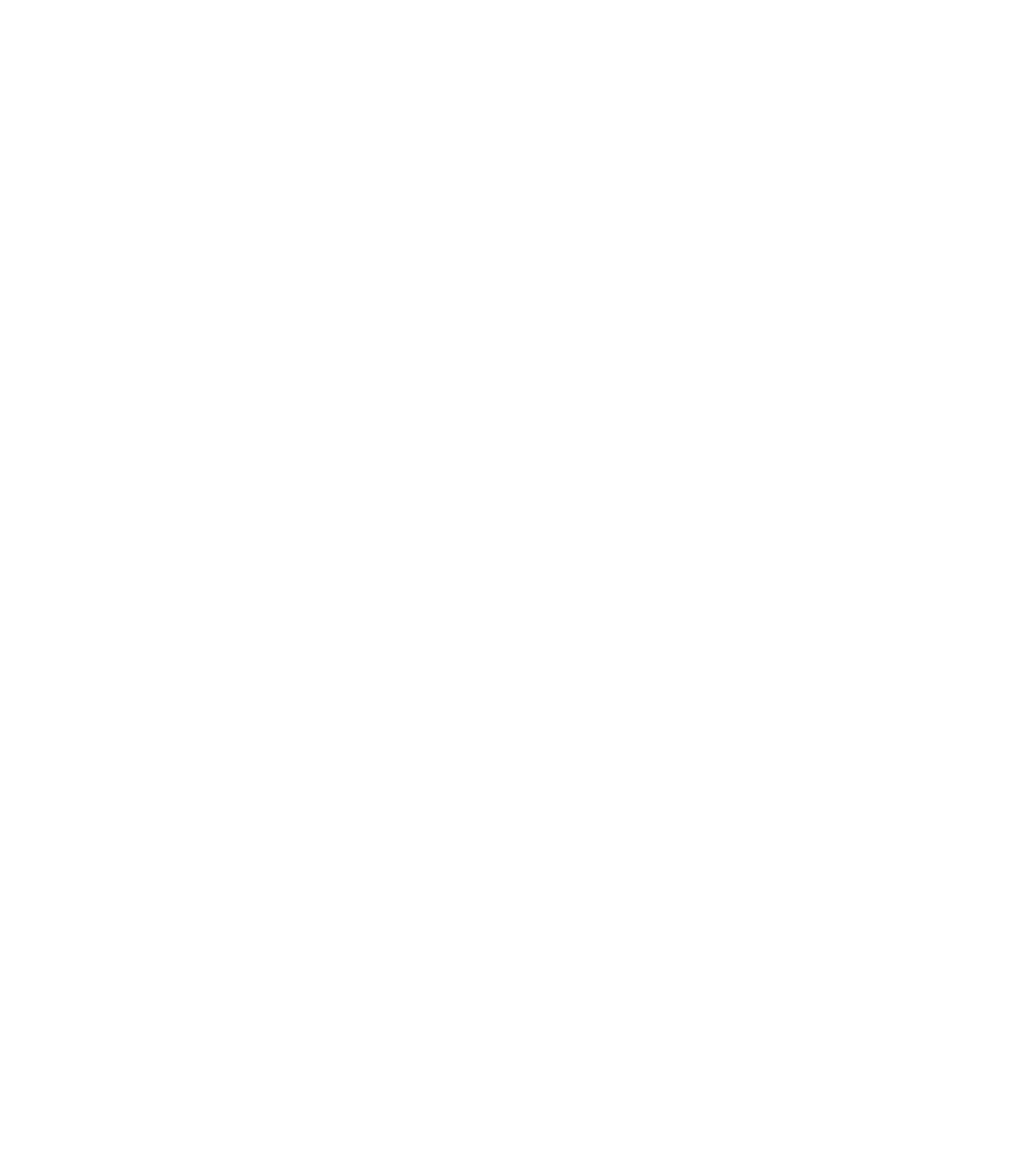
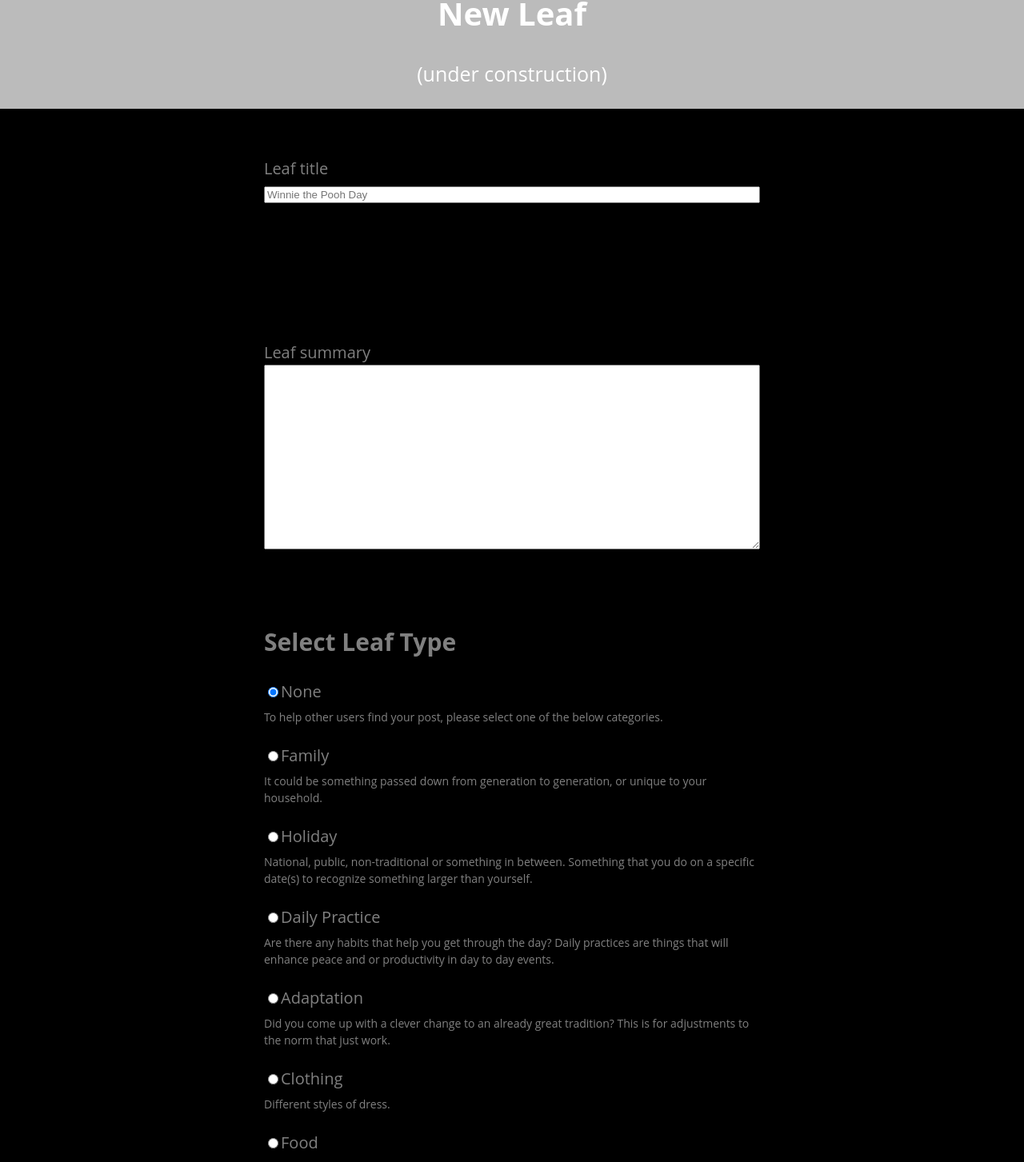
Before and after one commit to RandyWritesCode/new-leaves-app, a React (Create React App) app: page /AddArticle in a window 1280 px wide. Shown: the part 240-1693 px from the top of the page at 80% size. Before the commit the page ends 800 px from the top, so only its background shows below. Built offline with nearby package versions, Linux system fonts and the light colour scheme; no server answers.

Commit message:
changed Post to Articles

```diff
--- a/src/Components/App/App.js
+++ b/src/Components/App/App.js
@@ -6,7 +6,7 @@
 import Search from '../Search/Search';
 import Feed from '../Feed/Feed';
 import Home from '../Home/Home';
-import Post from '../Post/Post';
+import Article from '../Article/Article';
 import Error from '../AppError/AppError';
 import config from '../../config';
 
@@ -19,16 +19,16 @@
       display: '',
 
       store: {
-        posts: []
+        articles: []
       },
 
-      postType: '',
-      postTitle: '',
-      postSummary: '',
+      articleType: '',
+      articleTitle: '',
+      articleSummary: '',
 
 
     }
-    console.log(this.state.store.posts)
+    // console.log(this.state.store.articles)
   };
 
 
@@ -46,75 +46,89 @@
 
   handleSearchSubmit = (event) => {
     event.preventDefault()
-    let display = this.state.store.posts.filter(post => {
+    let display = this.state.store.articles.filter(article => {
       let searchTerm = this.state.searchTerm.toLowerCase()
-      let postValue = post[this.state.searchCategory].toLowerCase()
-      return postValue.includes(searchTerm)
+      let articleValue = article[this.state.searchCategory].toLowerCase()
+      return articleValue.includes(searchTerm)
     })
     this.setState({
       display: display
     })
   };
 
-  handlePostTitleChange = event => {
-    let postTitle = event.target.value
+  handleArticleTitleChange = event => {
+    let articleTitle = event.target.value
     this.setState({
-      postTitle: postTitle
+      articleTitle: articleTitle
     })
-    console.log(this.state.postTitle)
+    // console.log(this.state.articleTitle)
   };
 
-  handlePostSummaryChange = event => {
-    let postSummary = event.target.value
+  handleArticleSummaryChange = event => {
+    let articleSummary = event.target.value
     this.setState({
-      postSummary: postSummary
+      articleSummary: articleSummary
     })
-    console.log(this.state.postSummary)
+    // console.log(this.state.articleSummary)
   };
 
-  handlePostTypeChange = event => {
-    let postType = event.target.value
+  handleArticleTypeChange = event => {
+    let articleType = event.target.value
     this.setState({
-      postType: postType
+      articleType: articleType
     })
-    console.log(this.state.postType)
+    // console.log(this.state.articleType)
   };
 
-  handlePostSubmit = (event) => {
+  handleArticleSubmit = (event) => {
     event.preventDefault()
-    const { store: { posts }, postTitle, postSummary, postType } = this.state
+    const { store: { articles }, articleTitle, articleSummary, articleType } = this.state
 
-    let newPost = {
-      title: postTitle,
-      summary: postSummary,
-      type: postType
+    let newArticle = {
+      title: articleTitle,
+      summary: articleSummary,
+      type: articleType
     }
 
-    let updatedPost = [...posts, newPost]
-    // console.log(updatedPost)
+    let updatedArticle = [...articles, newArticle]
+    // console.log(updatedArticle)
 
     this.setState({
       store: {
-        posts: updatedPost
+        articles: updatedArticle
       }
     })
 
-    //console.log(this.state.store.posts)
+    fetch(`${config.API_ENDPOINT}/api/articles`, {
+      method: 'POST',
+      'content-type': 'application/json',
+      'mode': 'cors',
+      'Access-Control-Allow-Origin': '*'
+    })
+      .then(res => {
+
+        return res.json()
+      })
+      .then(data => {
+        console.log(data)
+
+      })
+    // console.log(this.state.store.articles)
   };
 
   componentDidMount() {
-    fetch(`${config.API_ENDPOINT}/api/posts`)
+    fetch(`${config.API_ENDPOINT}/api/articles`)
       .then(res => {
         if (!res.ok) {
           return res.json.then(error => Promise.reject(error))
         }
         return res.json()
       })
-      .then(posts => {
-        console.log(posts);
+      .then(articles => {
+        console.log(articles);
         this.setState({
           store: {
-            posts: posts
+            articles: articles
           }
         })
       })
@@ -146,19 +160,19 @@
                 path={'/Feed'}
                 render={() => (
                   <Feed
-                    posts={this.state.store.posts}
+                    articles={this.state.store.articles}
                   />
                 )}
               />
               <Route
-                path={'/Post'}
+                path={'/AddArticle'}
                 render={() => (
-                  <Post
-                    handlePostTypeChange={this.handlePostTypeChange}
-                    handlePostSubmit={this.handlePostSubmit}
+                  <Article
+                    handleArticleTypeChange={this.handleArticleTypeChange}
+                    handleArticleSubmit={this.handleArticleSubmit}
                     state={this.state}
-                    handlePostTitleChange={this.handlePostTitleChange}
-                    handlePostSummaryChange={this.handlePostSummaryChange}
+                    handleArticleTitleChange={this.handleArticleTitleChange}
+                    handleArticleSummaryChange={this.handleArticleSummaryChange}
                   />
                 )}
               />
@@ -166,7 +180,7 @@
                 path={'/Search'}
                 render={() => (
                   <Search
-                    posts={this.state.store.posts}
+                    articles={this.state.store.articles}
                     handleSearchTermChange={this.handleSearchTermChange}
                     handleSearchTypeChange={this.handleSearchTypeChange}
                     handleSearchSubmit={this.handleSearchSubmit}
--- a/src/Components/Post/Post.js
+++ b/src/Components/Article/Article.js
@@ -1,12 +1,12 @@
 import React from 'react';
-import './Post.css';
-import PostType from '../PostType/PostType';
+import './Article.css';
+import ArticleType from '../ArticleType/ArticleType';
 import PropTypes from 'prop-types';
 import Error from '../AppError/AppError';
 
 
 
-export default function Post(props) {
+export default function Article(props) {
   return (
     <Error>
       <div>
@@ -15,21 +15,21 @@
           <p>(under construction)</p>
         </header>
         <section>
-          <form id="record-leaf" onSubmit={props.handlePostSubmit}>
+          <form id="record-leaf" onSubmit={props.handleArticleSubmit}>
             <section class="form-section overview-section">
               <label for="leaf-title">Leaf title</label>
-              <input type="text" name="leaf-title" placeholder="Winnie the Pooh Day" required onChange={props.handlePostTitleChange} />
+              <input type="text" name="leaf-title" placeholder="Winnie the Pooh Day" required onChange={props.handleArticleTitleChange} />
             </section>
 
             <section class="form-section overview-section">
               <label for="leaf-summary">Leaf summary</label>
-              <textarea name="leaf-summary" rows="15" required onChange={props.handlePostSummaryChange}></textarea>
+              <textarea name="leaf-summary" rows="15" required onChange={props.handleArticleSummaryChange}></textarea>
             </section>
 
-            <section class="form-section leaf-type-section" onChange={props.handlePostTypeChange}>
+            <section class="form-section leaf-type-section" onChange={props.handleArticleTypeChange}>
               <h2>Select Leaf Type</h2>
               <Error>
-                <PostType postType={props.state.postType} />
+                <ArticleType articleType={props.state.articleType} />
               </Error>
             </section>
 
@@ -45,10 +45,10 @@
   );
 };
 
-Post.postTypes = {
-  handlePostSubmit: PropTypes.func,
-  handlePostTitleChange: PropTypes.func,
-  handlePostSummaryChange: PropTypes.func,
-  handlePostTypeChange: PropTypes.func,
-  postType: PropTypes.string
+Article.propTypes = {
+  handleArticleSubmit: PropTypes.func,
+  handleArticleTitleChange: PropTypes.func,
+  handleArticleSummaryChange: PropTypes.func,
+  handleArticleTypeChange: PropTypes.func,
+  articleType: PropTypes.string
 };
--- a/src/Components/PostType/PostType.js
+++ b/src/Components/ArticleType/ArticleType.js
@@ -1,7 +1,7 @@
 import React from 'react';
 
 
-export default function PostType(props) {
+export default function ArticleType(props) {
   return (
     <>
       <input
@@ -10,7 +10,7 @@
         id="none"
         value=""
         class="leaf-type-radio"
-        checked={props.postType === ''} />
+        checked={props.articleType === ''} />
       <label for="none">
         <span>None</span>
         <p class="leaf-type-explanation">To help other users find your post,
@@ -23,7 +23,7 @@
         id="family"
         value="Family"
         class="leaf-type-radio"
-        checked={props.postType === 'Family'}
+        checked={props.articleType === 'Family'}
       />
       <label for="family">
         <span>Family</span>
@@ -37,7 +37,7 @@
         id="holiday"
         value="Holiday"
         class="leaf-type-radio"
-        checked={props.postType === 'Holiday'}
+        checked={props.articleType === 'Holiday'}
       />
       <label for="holiday">
         <span>Holiday</span>
@@ -51,7 +51,7 @@
         id="daily-practice"
         value="Daily Practice"
         class="leaf-type-radio"
-        checked={props.postType === 'Daily Practice'}
+        checked={props.articleType === 'Daily Practice'}
       />
       <label for="daily-practice">
         <span>Daily Practice</span>
@@ -65,7 +65,7 @@
         id="adaptation"
         value="Adaptation"
         class="leaf-type-radio"
-        checked={props.postType === 'Adaptation'}
+        checked={props.articleType === 'Adaptation'}
       />
       <label for="adaptation">
         <span>Adaptation</span>
@@ -79,7 +79,7 @@
         id="clothing"
         value="Clothing"
         class="leaf-type-radio"
-        checked={props.postType === 'Clothing'}
+        checked={props.articleType === 'Clothing'}
       />
       <label for="clothing">
         <span>Clothing</span>
@@ -92,7 +92,7 @@
         id="food"
         value="Food"
         class="leaf-type-radio"
-        checked={props.postType === 'Food'}
+        checked={props.articleType === 'Food'}
       />
       <label for="food">
         <span>Food</span>
--- a/src/Components/Home/Home.js
+++ b/src/Components/Home/Home.js
@@ -21,7 +21,7 @@
           <header>
             <h3>Traditions worth sharing!</h3>
           </header>
-          <p>Have a tradition worth sharing?  Post it so that others can start practicing it.</p>
+          <p>Have a tradition worth sharing?  Article it so that others can start practicing it.</p>
         </section>
 
         <section>
--- a/src/Components/Nav/Nav.js
+++ b/src/Components/Nav/Nav.js
@@ -15,7 +15,7 @@
         <ul >
           <li><Link to="/Login">Login</Link></li>
           <li><Link to="/Search">Search</Link></li>
-          <li><Link to="/Post">New Leaf</Link></li>
+          <li><Link to="/AddArticle">New Leaf</Link></li>
           <li><Link to="/Feed">Leaf Pile</Link></li>
           <li><Link to="/SignUp">Sign-up</Link></li>
         </ul>
--- a/src/Components/SearchDisplay/SearchDisplay.js
+++ b/src/Components/SearchDisplay/SearchDisplay.js
@@ -6,14 +6,14 @@
 export default function Display(props) {
   let feed
   if (props.display !== '') {
-    feed = props.display.map((post, idx) => {
+    feed = props.display.map((article, idx) => {
 
       return (<section key={idx}>
         <header>
-          <h2>{post.title}</h2>
-          <p>{post.type}</p>
+          <h2>{article.title}</h2>
+          <p>{article.type}</p>
         </header>
-        <blockquote>{post.summary}</blockquote>
+        <blockquote>{article.summary}</blockquote>
 
         <button>Edit</button>
         <button>Delete</button>
--- a/src/dummyStore.js
+++ b/src/dummyStore.js
@@ -1,5 +1,5 @@
 let STORE = {
-  posts: [
+  articles: [
     {
       title: 'How My Family Celebrates Winnie-The-Pooh Day!!!',
       summary: `Praesent sagittis a mi sit amet dictum.
```
Also changed, not shown: src/Components/Feed/Feed.js (+6 -6 lines), src/Components/Article/Article.css (renamed from src/Components/Post/Post.css).
